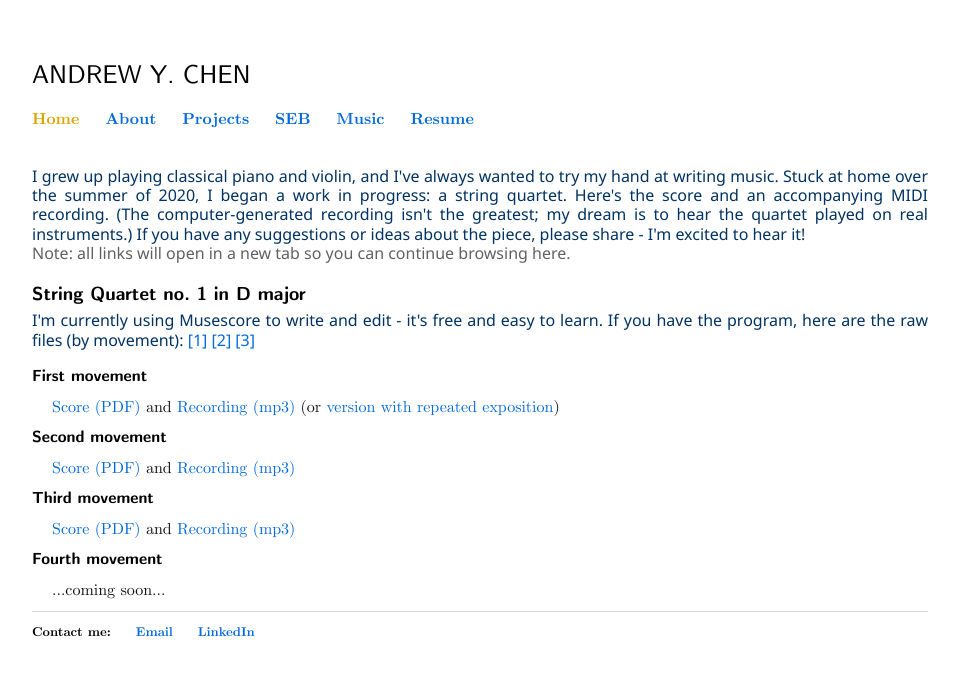
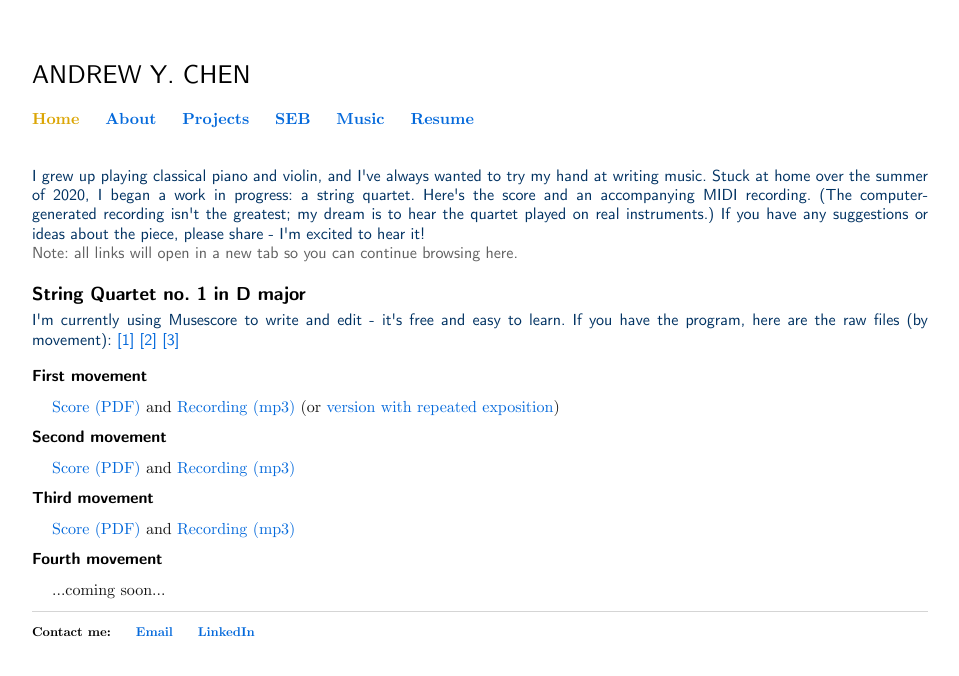
Before and after one commit to carbonheliumnitrogen/carbonheliumnitrogen.github.io, a Jekyll site: the page built from music.html, in a window 1280 px wide. Shown: the top 676 px of the page, without its empty margins (160-1119 px from the left). Built offline with Jekyll 4.4.1, drawn with Linux system fonts in a browser that asks for light colours.

Commit message:
Update music.html

```diff
--- a/music.html
+++ b/music.html
@@ -2,61 +2,77 @@
 layout: default
 title: Music
 ---
+
 <head>
     <style>
-
         .column {
             display: inline-block;
             margin-left: auto;
             margin-right: auto;
             height: 350px;
         }
-#headerone{
-font-family:'Noto Sans', 'Helvetica', 'Sans-Serif';
-color:#003262;
+
+        #headerone {
+            font-family: 'Computer Modern Sans', 'Sans-Serif';
+            color: #003262;
         }
-#anothernote{
-font-family:'Noto Sans', 'Helvetica', 'Sans-Serif';
-color:#003262; margin-block-start: -1em;
+
+        #anothernote {
+            font-family: 'Computer Modern Sans', 'Sans-Serif';
+            color: #003262;
+            margin-block-start: -1em;
         }
-	#link{
+
+        #link {
             margin-block-start: 0px;
             margin-block-end: 10px;
             margin-inline-start: 20px;
             margin-inline-end: 0px;
         }
-	#mvmt{
+
+        #mvmt {
             margin-block-start: 0px;
             margin-block-end: 10px;
         }
-	#note{
-font-family:'Noto Sans', 'Helvetica', 'Sans-Serif'; margin-block-start: -1em;
-color:#616161;
+
+        #note {
+            font-family: 'Computer Modern Sans', 'Sans-Serif';
+            margin-block-start: -1em;
+            color: #616161;
         }
     </style>
 </head>
-<div >
-	<p id="headerone"> I grew up playing classical piano and violin, and I've always wanted to try my hand at writing music. Stuck at home over the summer of 2020, I began a work in progress: a string quartet. Here's the score and an accompanying MIDI recording. (The computer-generated recording isn't the greatest; my dream is to hear the quartet played on real instruments.) If you have any suggestions or ideas about the piece, please share - I'm excited to hear it!</p>
+<div>
+    <p id="headerone"> I grew up playing classical piano and violin, and I've always wanted to try my hand at writing
+        music. Stuck at home over the summer of 2020, I began a work in progress: a string quartet. Here's the score and
+        an accompanying MIDI recording. (The computer-generated recording isn't the greatest; my dream is to hear the
+        quartet played on real instruments.) If you have any suggestions or ideas about the piece, please share - I'm
+        excited to hear it!</p>
     <p id="note"> Note: all links will open in a new tab so you can continue browsing here. </p>
 
     <h3>String Quartet no. 1 in D major</h3>
-	<p id="anothernote"> I'm currently using Musescore to write and edit - it's free and easy to learn. If you have the program, here are the raw files (by movement):
+    <p id="anothernote"> I'm currently using Musescore to write and edit - it's free and easy to learn. If you have the
+        program, here are the raw files (by movement):
         <a href="/music/1.mscz" target="_blank"> [1] </a>
         <a href="/music/2.mscz" target="_blank"> [2] </a>
         <a href="/music/3.mscz" target="_blank"> [3] </a>
     </p>
     <h4 id="mvmt">First movement</h4>
     <div id=links>
-		<p id="link"> <a href="/music/1score.pdf" target="_blank">Score (PDF)</a> and <a href="/music/1sound_norepeat.mp3" target="_blank">Recording (mp3)</a> (or <a href="/music/1sound.mp3" target="_blank">version with repeated exposition</a>) </p>
+        <p id="link"> <a href="/music/1score.pdf" target="_blank">Score (PDF)</a> and <a
+                href="/music/1sound_norepeat.mp3" target="_blank">Recording (mp3)</a> (or <a href="/music/1sound.mp3"
+                target="_blank">version with repeated exposition</a>) </p>
     </div>
     <h4 id="mvmt">Second movement</h4>
     <div id=links>
-		<p id="link"> <a href="/music/2score.pdf" target="_blank">Score (PDF)</a> and <a href="/music/2sound.mp3" target="_blank">Recording (mp3)</a> </p>
+        <p id="link"> <a href="/music/2score.pdf" target="_blank">Score (PDF)</a> and <a href="/music/2sound.mp3"
+                target="_blank">Recording (mp3)</a> </p>
     </div>
 
     <h4 id="mvmt">Third movement</h4>
     <div id=links>
-		<p id="link"> <a href="/music/3score.pdf" target="_blank">Score (PDF)</a> and <a href="/music/3sound.mp3" target="_blank">Recording (mp3)</a> </p>
+        <p id="link"> <a href="/music/3score.pdf" target="_blank">Score (PDF)</a> and <a href="/music/3sound.mp3"
+                target="_blank">Recording (mp3)</a> </p>
     </div>
 
     <h4 id="mvmt">Fourth movement</h4>
```
Lines whose indentation alone changed are shown as unchanged.
